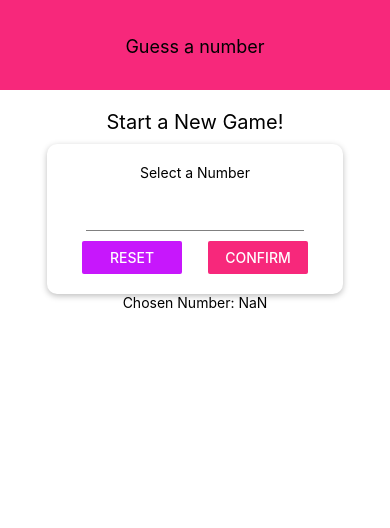
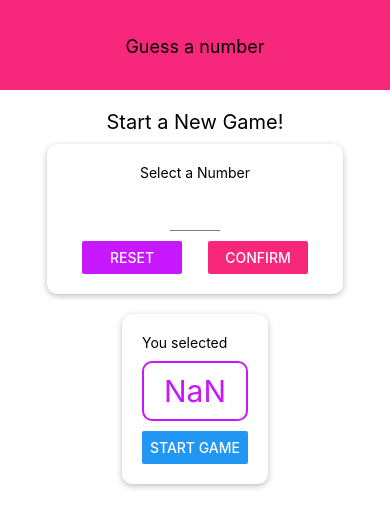
Before and after one commit to Sandhya023/Guess-the-num, a React Native app: screen / in a window 390 px wide. Both pictures are taken after a click on the button "CONFIRM". Shown: the top 528 px of the page. Built offline with nearby package versions, Linux system fonts and the light colour scheme.

Commit message:
Confirmation Box

```diff
--- a/components/Input.js
+++ b/components/Input.js
@@ -1,17 +1,17 @@
 import React from 'react';
-import { View, Text, StyleSheet, TextInput, Button } from 'react-native';
+import { TextInput, StyleSheet } from 'react-native';
 
 const Input = props => {
-    return <TextInput {...props} style={{ ...styles.input, ...props.style}} />
+  return <TextInput {...props} style={{ ...styles.input, ...props.style }} />;
 };
 
 const styles = StyleSheet.create({
-    input: {
-        height: 40,
-        borderBottomColor: 'grey',
-        borderBottomWidth: 1,
-        marginVertical: 10
-    }
+  input: {
+    height: 30,
+    borderBottomColor: 'grey',
+    borderBottomWidth: 1,
+    marginVertical: 10
+  }
 });
 
 export default Input;
--- /dev/null
+++ b/components/NumberContainer.js
@@ -0,0 +1,30 @@
+import React from 'react';
+import { View, Text, StyleSheet } from 'react-native';
+
+import Color from '../constants/Color';
+
+const NumberContainer = props => {
+  return (
+    <View style={styles.container}>
+      <Text style={styles.number}>{props.children}</Text>
+    </View>
+  );
+};
+
+const styles = StyleSheet.create({
+  container: {
+    borderWidth: 2,
+    borderColor: Color.accent,
+    padding: 10,
+    borderRadius: 10,
+    marginVertical: 10,
+    alignItems: 'center',
+    justifyContent: 'center'
+  },
+  number: {
+    color: Color.accent,
+    fontSize: 30
+  }
+});
+
+export default NumberContainer;
--- a/screens/GameScreen.js
+++ b/screens/GameScreen.js
@@ -6,13 +6,15 @@ import {
     TextInput,
     Button,
     TouchableWithoutFeedback,
-    Keyboard
+    Keyboard,
+    Alert
 
 } from 'react-native';
 
 import Card from '../components/Card';
 import Color from '../constants/Color';
 import Input from '../components/Input';
+import NumberContainer from '../components/NumberContainer';
 
 
 const GameScreen = props => {
@@ -29,7 +31,9 @@ const GameScreen = props => {
     };
     const confirmInputHandler = () => {
         const chosenNumber = parseInt(enteredValue);
-        if (chosenNumber === NaN || chosenNumber <= 0 || chosenNumber > 99){
+        if(isNaN(chosenNumber === NaN || chosenNumber <= 0 || chosenNumber > 99)){
+            Alert.alert('Invalid number!', 'Number has to be between 1 and 99',
+             [{text: 'Okay' , style: 'destructive', onPress: resetInputHandler}])
             return;
         }
         setConfirmed(true);
@@ -39,8 +43,14 @@ const GameScreen = props => {
     let confirmedOutput;
 
     if (confirmed) {
-    confirmedOutput = <Text>Chosen Number: {selectedNumber}</Text>
-    }
+    confirmedOutput = (
+    <Card style={styles.summaryContainer}>
+        <Text>You selected</Text>
+    <NumberContainer>{selectedNumber}</NumberContainer>
+    <Button title="START GAME" />
+    </Card>
+    );
+}
 
   return (
       <TouchableWithoutFeedback onPress={() =>
@@ -101,7 +111,16 @@ const styles = StyleSheet.create({
   },
   button: {
     width: 100
-  }
+  },
+  input: {
+      width: 50,
+      height:40,
+      textAlign: 'center'
+  },
+  summaryContainer: {
+      marginTop: 20
+  },
+
 });
 
 export default GameScreen;
```
Also changed, not shown: GuessNumber/README.md (added), 1 other file (tests, documents, lock files or other folders).
